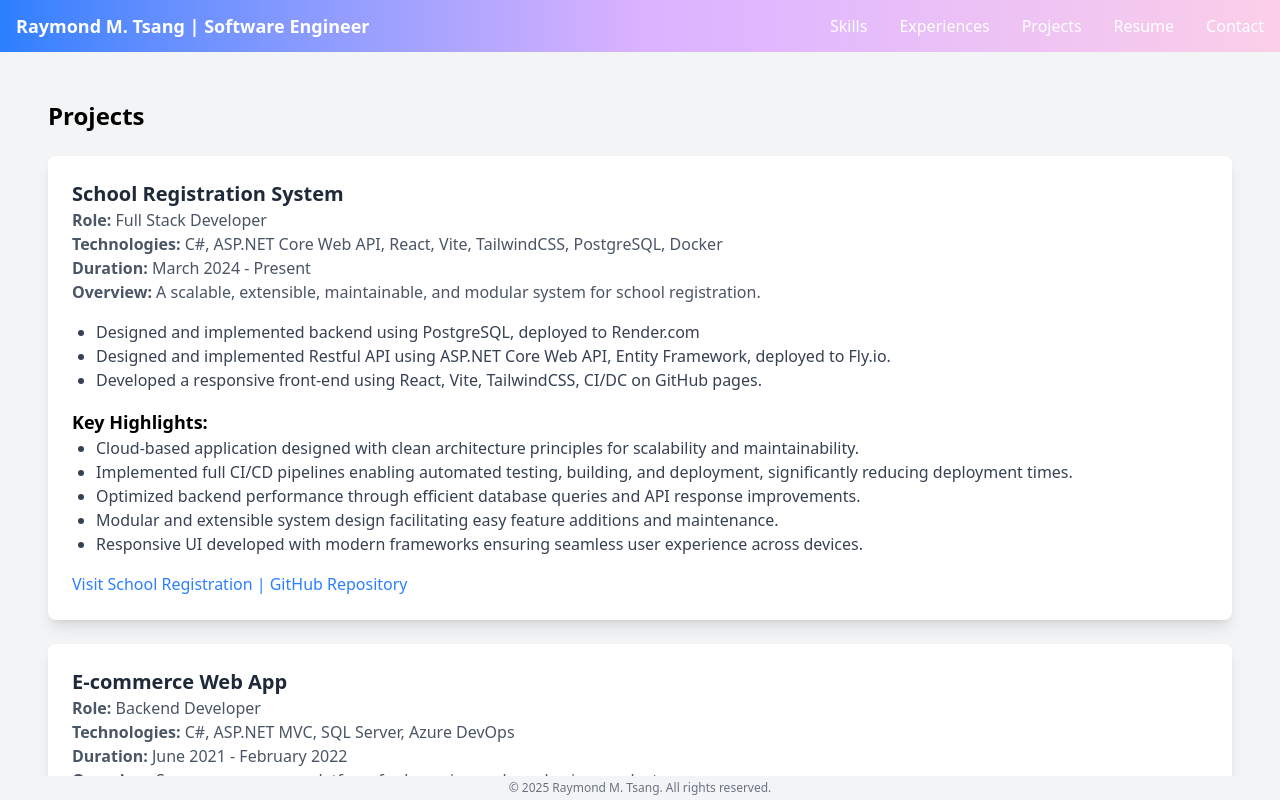
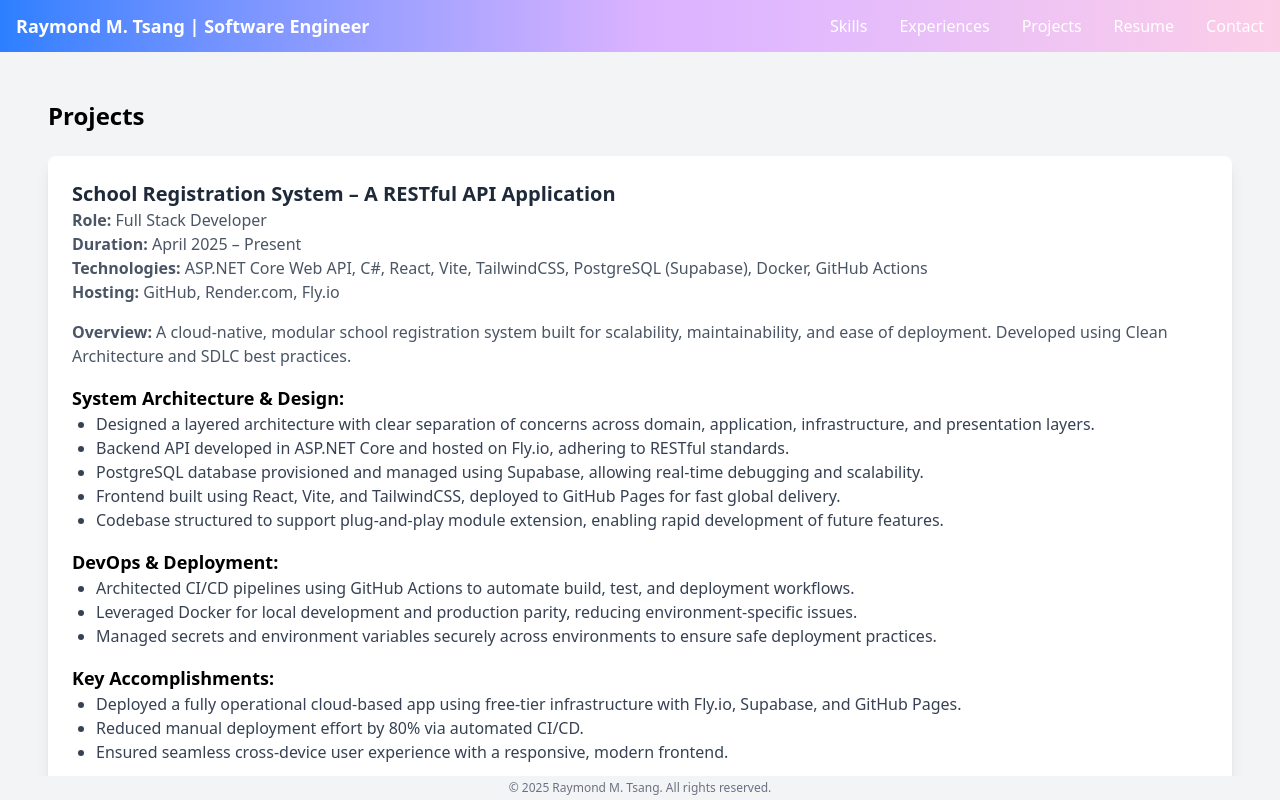
Before and after one commit to raytsangGitHub/raytsang.com, a React (Vite) app: page /raytsang.com/projects in a window 1280 px wide. Built offline with nearby package versions, Linux system fonts and the light colour scheme.

Commit message:
rewrite the project page

```diff
--- a/src/pages/HomePage.jsx
+++ b/src/pages/HomePage.jsx
@@ -57,7 +57,7 @@ export default function Home()
                         ) : (
                             <Link
                                 key={mapper.id}
-                                to={`/under-construction?project=${mapper.id}`}
+                                to={`/NotFoundPage?project=${mapper.id}`}
                                 className="block bg-gray-400 text-white text-sm font-semibold px-6 p-3 rounded-2xl shadow-md hover:bg-gray-500 transition duration-300"
                             >
                                 {mapper.name}
--- a/src/pages/ProjectsPage.jsx
+++ b/src/pages/ProjectsPage.jsx
@@ -5,46 +5,32 @@ function Projects()
 {
     const projects = [
         {
-            title: 'School Registration System',
+            title: 'School Registration System – A RESTful API Application',
             role: 'Full Stack Developer',
-            technologies: 'C#, ASP.NET Core Web API, React, Vite, TailwindCSS, PostgreSQL, Docker',
-            hosting: 'GitHub, Render.com, Fly.IO',
-            duration: 'March 2024 - Present',
-            overview: 'A scalable, extensible, maintainable, and modular system for school registration.',
-            responsibilities: [
-                'Designed and implemented backend using PostgreSQL, deployed to Render.com',
-                'Designed and implemented Restful API using ASP.NET Core Web API, Entity Framework, deployed to Fly.io.',
-                'Developed a responsive front-end using React, Vite, TailwindCSS, CI/DC on GitHub pages.'
+            duration: 'April 2025 – Present',
+            technologies: 'ASP.NET Core Web API, C#, React, Vite, TailwindCSS, PostgreSQL (Supabase), Docker, GitHub Actions',
+            hosting: 'GitHub, Render.com, Fly.io',
+            overview: 'A cloud-native, modular school registration system built for scalability, maintainability, and ease of deployment. Developed using Clean Architecture and SDLC best practices.',
+            architecture_design: [
+                'Designed a layered architecture with clear separation of concerns across domain, application, infrastructure, and presentation layers.',
+                'Backend API developed in ASP.NET Core and hosted on Fly.io, adhering to RESTful standards.',
+                'PostgreSQL database provisioned and managed using Supabase, allowing real-time debugging and scalability.',
+                'Frontend built using React, Vite, and TailwindCSS, deployed to GitHub Pages for fast global delivery.',
+                'Codebase structured to support plug-and-play module extension, enabling rapid development of future features.'
             ],
-            keyHighlights: [
-                'Cloud-based application designed with clean architecture principles for scalability and maintainability.',
-                'Implemented full CI/CD pipelines enabling automated testing, building, and deployment, significantly reducing deployment times.',
-                'Optimized backend performance through efficient database queries and API response improvements.',
-                'Modular and extensible system design facilitating easy feature additions and maintenance.',
-                'Responsive UI developed with modern frameworks ensuring seamless user experience across devices.'
-
+            devOps_deployment: [
+                'Architected CI/CD pipelines using GitHub Actions to automate build, test, and deployment workflows.',
+                'Leveraged Docker for local development and production parity, reducing environment-specific issues.',
+                'Managed secrets and environment variables securely across environments to ensure safe deployment practices.'
+            ],
+            keyAccomplishments: [
+                'Deployed a fully operational cloud-based app using free-tier infrastructure with Fly.io, Supabase, and GitHub Pages.',
+                'Reduced manual deployment effort by 80% via automated CI/CD.',
+                'Ensured seamless cross-device user experience with a responsive, modern frontend.'
             ],
             schoolreg: 'https://raytsanggithub.github.io/SchoolRegistration/',
             repoLink: 'https://github.com/raytsangGitHub/raytsang.com'
         },
-        {
-            title: 'E-commerce Web App',
-            role: 'Backend Developer',
-            technologies: 'C#, ASP.NET MVC, SQL Server, Azure DevOps',
-            duration: 'June 2021 - February 2022',
-            overview: 'Secure e-commerce platform for browsing and purchasing products.',
-            responsibilities: [
-                'Designed RESTful APIs for authentication and product management.',
-                'Integrated Stripe and PayPal payment systems.',
-                'Managed CI/CD pipelines using Azure DevOps.'
-            ],
-            keyHighlights: [
-                'OAuth2 security for user authentication.',
-                'Increased sales with a recommendation system.',
-                'Automated pipelines for deployment.'
-            ],
-            repoLink: 'https://github.com/raytsangGitHub/raytsang.com'
-        }
     ];
 
     return (
@@ -54,33 +40,46 @@ function Projects()
                 <div key={index} className="bg-white p-6 mb-6 shadow-lg rounded-lg">
                     <h3 className="text-xl font-semibold text-gray-800">{project.title}</h3>
                     <p className="text-gray-600"><strong>Role:</strong> {project.role}</p>
+                    <p className="text-gray-600"><strong>Duration:</strong> {project.duration}</p>
                     <p className="text-gray-600"><strong>Technologies:</strong> {project.technologies}</p>
-                    <p className="text-gray-600"><strong>Duration:</strong> {project.duration}</p>
-                    <p className="text-gray-600"><strong>Overview:</strong> {project.overview}</p>
+                    <p className="text-gray-600"><strong>Hosting:</strong> {project.hosting}</p>
+                    <p className="text-gray-600 mt-4"><strong>Overview:</strong> {project.overview}</p>
 
-                    <ul className="list-disc pl-6 text-gray-700 mt-4">
-                        {project.responsibilities.map((item, idx) => (
+                    <p className="font-semibold text-lg mt-4">System Architecture & Design:</p>
+                    <ul className="list-disc pl-6 text-gray-700">
+                        {project.architecture_design.map((item, idx) => (
                             <li key={idx}>{item}</li>
                         ))}
                     </ul>
 
-                    <p className="font-semibold text-lg mt-4">Key Highlights:</p>
+                    <p className="font-semibold text-lg mt-4">DevOps & Deployment:</p>
                     <ul className="list-disc pl-6 text-gray-700">
-                        {project.keyHighlights.map((item, idx) => (
+                        {project.devOps_deployment.map((item, idx) => (
                             <li key={idx}>{item}</li>
                         ))}
                     </ul>
+
+                    <p className="font-semibold text-lg mt-4">Key Accomplishments:</p>
+                    <ul className="list-disc pl-6 text-gray-700">
+                        {project.keyAccomplishments.map((item, idx) => (
+                            <li key={idx}>{item}</li>
+                        ))}
+                    </ul>
+
                     <p className="mt-4">
                         <a href={project.schoolreg} target="_blank" rel="noopener noreferrer" className="text-blue-500 hover:underline">
                             Visit School Registration
                         </a>
                         <span className="text-blue-500">{" | "}</span>
-                        <a href={project.repoLink} target="_blank" rel="noopener noreferrer" className="text-blue-500 hover:underline">GitHub Repository</a>
+                        <a href={project.repoLink} target="_blank" rel="noopener noreferrer" className="text-blue-500 hover:underline">
+                            GitHub Repository
+                        </a>
                     </p>
                 </div>
             ))}
         </div>
     );
+
 }
 
 export default Projects;
--- a/src/pages/SkillsPage.jsx
+++ b/src/pages/SkillsPage.jsx
@@ -1,5 +1,5 @@
 import React from 'react';
-import {Link} from 'react-router-dom'
+import { Link } from 'react-router-dom'
 function Skills()
 {
     return (
@@ -51,7 +51,7 @@ function Skills()
             <div className="skill-item bg-white p-6 rounded-lg shadow-md mb-6">
                 <h3 className="text-2xl font-semibold text-gray-900">Databases</h3>
                 <ul className="list-disc pl-5 text-gray-700 mt-4">
-                    <li>SQL (MySQL, PostgreSQL, SQL Server)</li>
+                    <li>SQL Server, PostgreSQL, MySQL</li>
                 </ul>
             </div>
 
```
